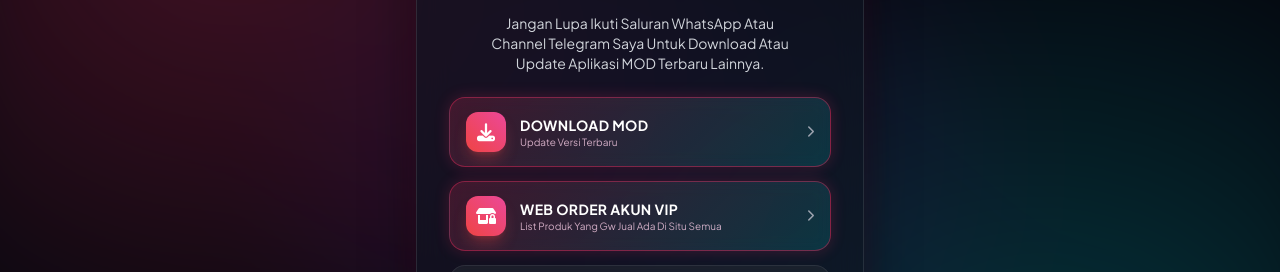
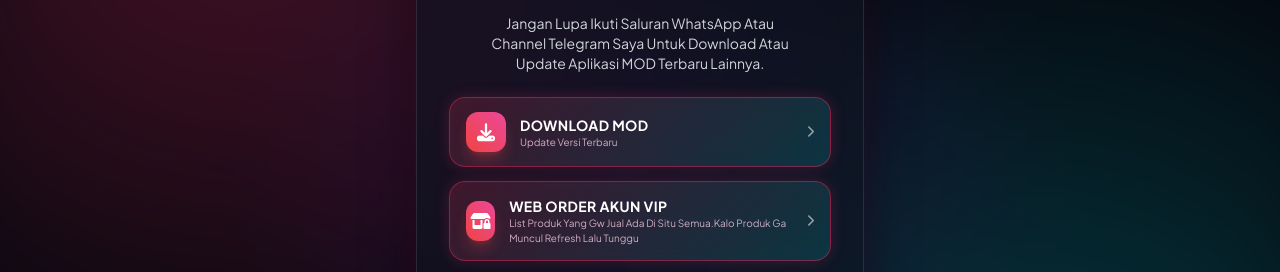
Before and after one commit to limmvz121/developer, a plain HTML site: page index.html in a window 1280 px wide. Shown: the part 242-514 px from the top of the page. Drawn offline with nearby package versions, Linux system fonts and the light colour scheme.

Commit message:
Update index.html

```diff
--- a/index.html
+++ b/index.html
@@ -250,7 +250,7 @@
                     </div>
                     <div>
                         <span class="block font-bold text-sm text-white tracking-wide">WEB ORDER AKUN VIP</span>
-                        <span class="block text-[10px] text-pink-200 opacity-80">List Produk Yang Gw Jual Ada Di Situ Semua</span>
+                        <span class="block text-[10px] text-pink-200 opacity-80">List Produk Yang Gw Jual Ada Di Situ Semua.Kalo Produk Ga Muncul Refresh Lalu Tunggu</span>
                     </div>
                 </div>
                 <i class="fa-solid fa-chevron-right text-xs text-gray-400 group-hover:text-white group-hover:translate-x-1 transition-all"></i>
```
